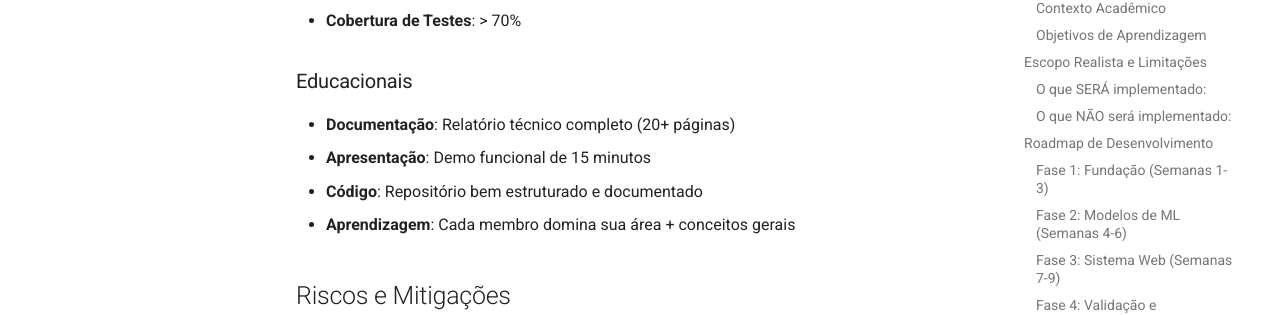
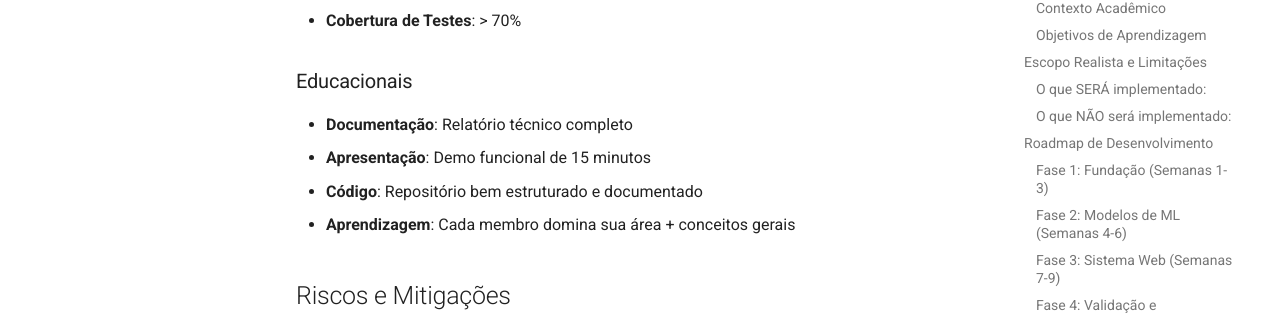
Before and after one commit to thmasq/investment-platform-docs, an MkDocs documentation site: the page built from docs/index.md, in a window 1280 px wide and 900 px high, scrolled down 3899 px. Shown: the part 145-460 px from the top of the window. Built offline with MkDocs 1.6.1 and Material for MkDocs 9.7.7, drawn with Linux system fonts in a browser that asks for light colours.

Commit message:
Remove unnecessary constraints

```diff
--- a/docs/index.md
+++ b/docs/index.md
@@ -164,7 +164,7 @@ Este projeto implementa conceitos de [**Deep Reinforcement Learning (DRL)**](glo
 - **Cobertura de Testes**: > 70%
 
 ### Educacionais
-- **Documentação**: Relatório técnico completo (20+ páginas)
+- **Documentação**: Relatório técnico completo
 - **Apresentação**: Demo funcional de 15 minutos
 - **Código**: Repositório bem estruturado e documentado
 - **Aprendizagem**: Cada membro domina sua área + conceitos gerais
```
